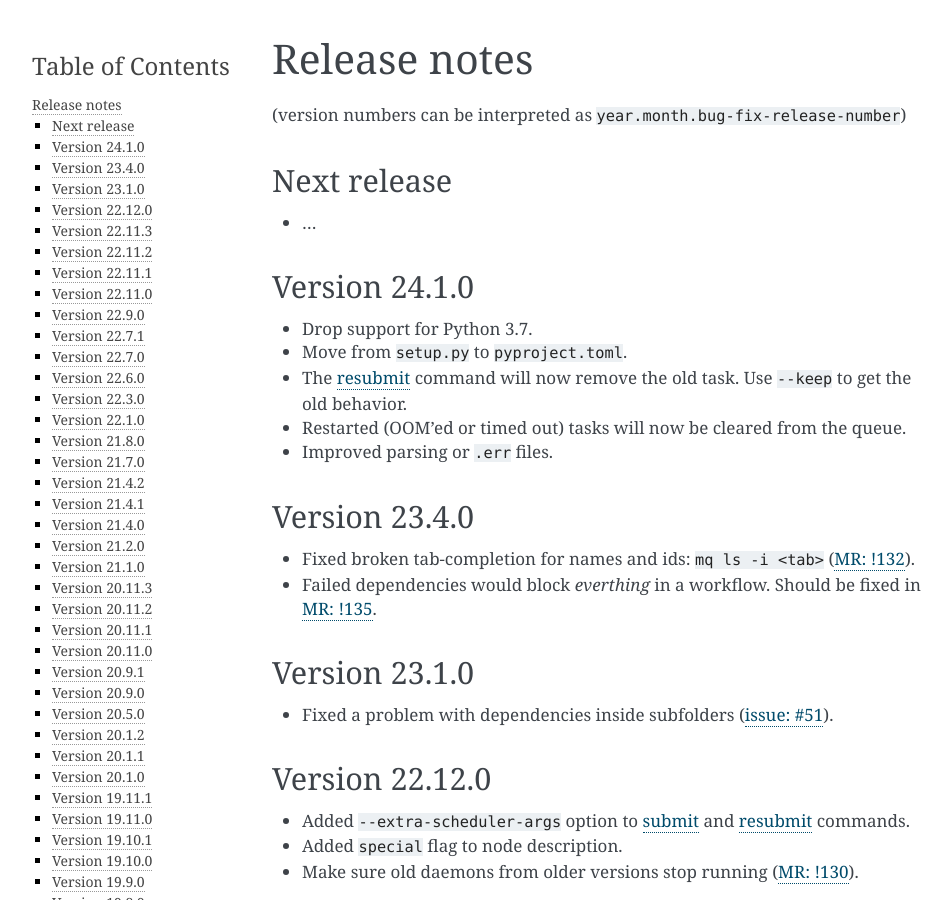
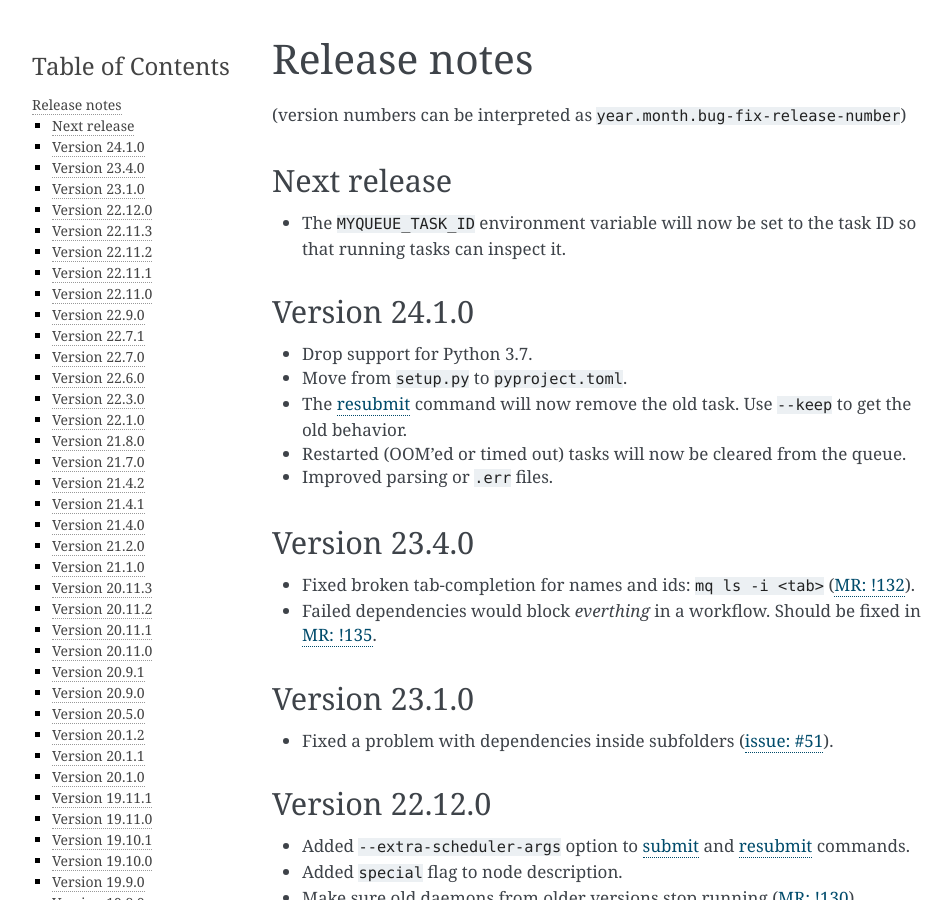
Before and after one commit to Yangxinsix/myqueue, a Sphinx documentation site: the page built from docs/releasenotes.rst, in a window 1280 px wide and 900 px high. Shown: the whole window, without its empty margins (148-1099 px from the left). Built offline with Sphinx 7.4.7, drawn with Linux system fonts in a browser that asks for light colours.

Commit message:
Update release notes

```diff
--- a/docs/releasenotes.rst
+++ b/docs/releasenotes.rst
@@ -11,7 +11,8 @@ Release notes
 Next release
 ============
 
-* ...
+* The ``MYQUEUE_TASK_ID`` environment variable will now be set to
+  the task ID so that running tasks can inspect it.
 
 
 Version 24.1.0
```
